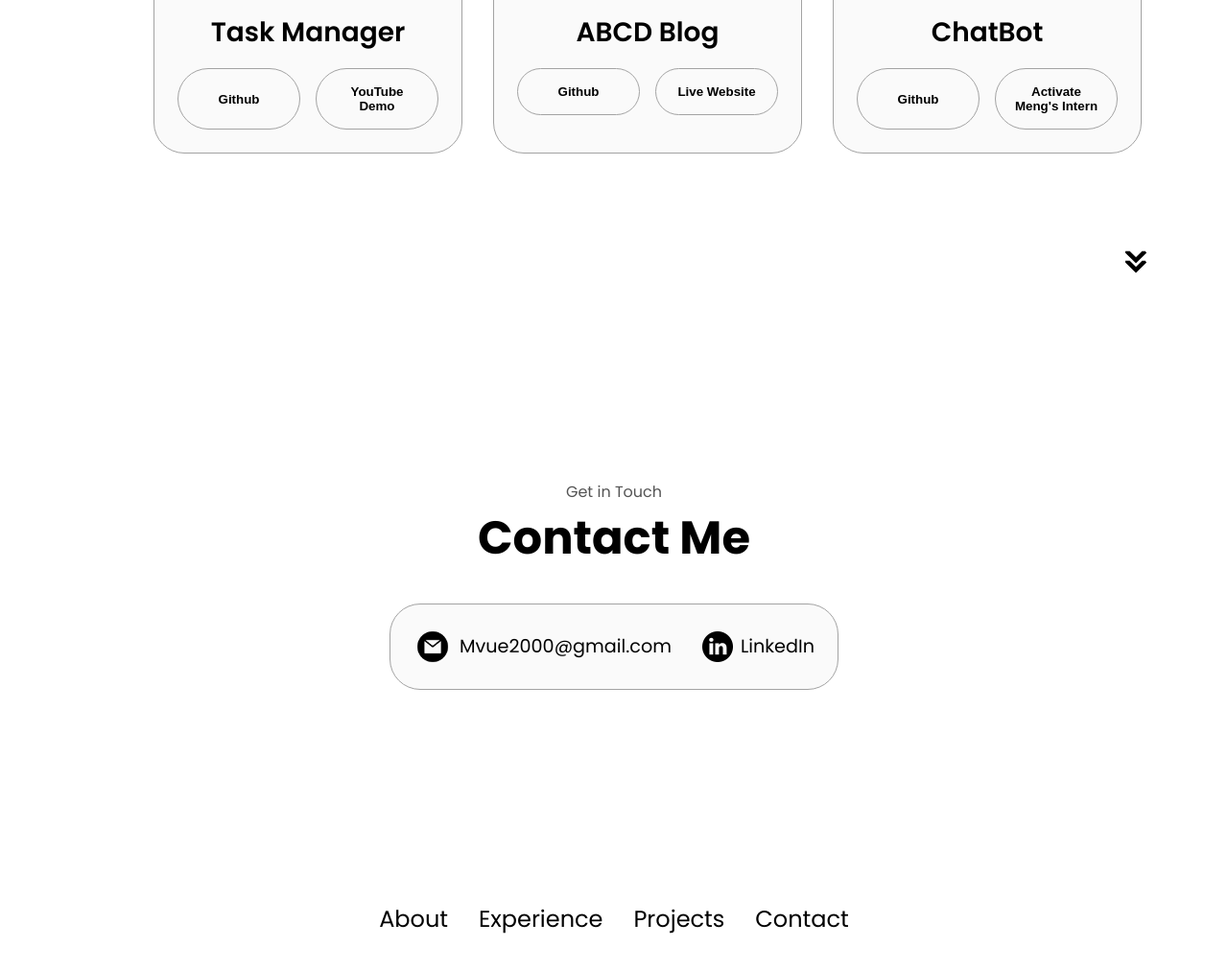
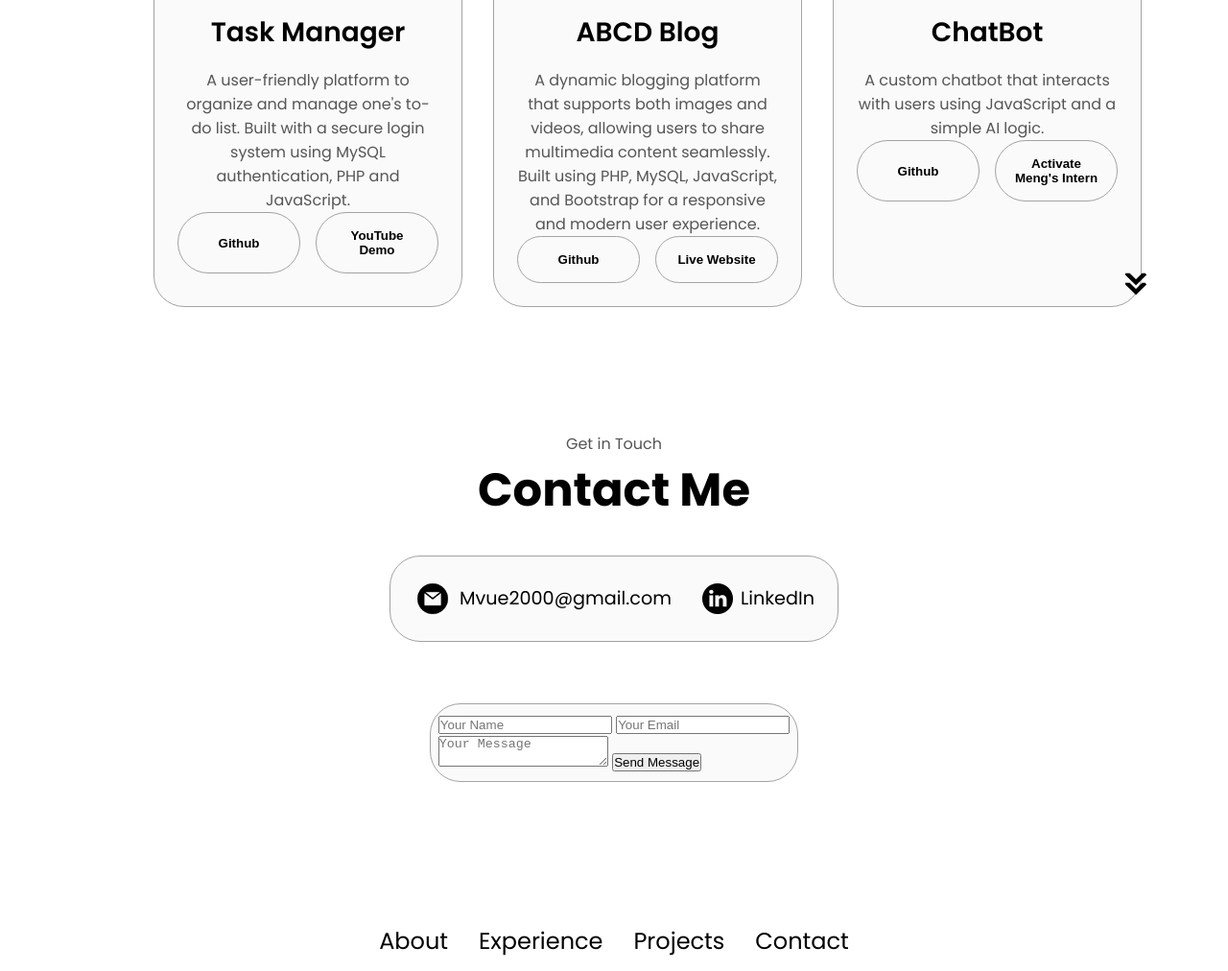
Before and after one commit to Scott8theSun/Meng-Porfolio, a plain HTML site: page index.html in a window 1280 px wide. Shown: the part 2871-3883 px from the top of the page at 96% size. Drawn offline with Linux system fonts and the light colour scheme.

Commit message:
Update index.html

```diff
--- a/index.html
+++ b/index.html
@@ -180,6 +180,8 @@
                         <img src="./assets/TaskManager.png" alt="Project 1" class="project-img">
                     </div>
                     <h2 class="experience-sub-title project-title">Task Manager</h2>
+                    <p>A user-friendly platform to organize and manage one's to-do list.
+                        Built with a secure login system using MySQL authentication, PHP and JavaScript.</p>
                     <div class="btn-container">
                         <button class="btn btn-color-2 project-btn" onclick="location.href='https://github.com/Scott8theSun/TaskManager'">Github</button>
                         <button class="btn btn-color-2 project-btn" onclick="location.href='https://www.youtube.com/watch?v=hM9dTNGsch0'">YouTube Demo</button>
@@ -190,6 +192,10 @@
                         <img src="./assets/ABCDBlog1.png" alt="Project 2" class="project-img">
                     </div>
                     <h2 class="experience-sub-title project-title">ABCD Blog</h2>
+                    <p>A dynamic blogging platform that supports both images and videos,
+                        allowing users to share multimedia content seamlessly.
+                        Built using PHP, MySQL, JavaScript, and Bootstrap for
+                        a responsive and modern user experience.</p>
                     <div class="btn-container">
                         <button class="btn btn-color-2 project-btn" onclick="location.href='https://github.com/Scott8theSun/Photo_Blog'">Github</button>
                         <button class="btn btn-color-2 project-btn" onclick="location.href='https://photo-b.jasthi.com/index.php'">Live Website</button>
@@ -200,6 +206,7 @@
                         <img src="./assets/Chatbot.png" alt="Project 3" class="project-img">
                     </div>
                     <h2 class="experience-sub-title project-title">ChatBot</h2>
+                    <p>A custom chatbot that interacts with users using JavaScript and a simple AI logic.</p>
                     <div class="btn-container">
                         <button class="btn btn-color-2 project-btn" onclick="location.href='https://github.com/Scott8theSun/Meng-Porfolio'">Github</button>
                         <button class="btn btn-color-2 project-btn" id="activate-chatbot">Activate Meng's Intern</button>
@@ -220,6 +227,18 @@
             <div class="contact-info-container">
                 <img src="./assets/linkedin.png" alt="LinkedIn icon" class="icon  contact-icon">
                 <p><a href="https://www.linkedin.com/in/i8mvue10/">LinkedIn</a></p>
+            </div>
+        </div>
+        <div class="contact-info-upper-container">
+            <div class="contact-form-container">
+                <form action="mailto:Mvue2000@gmail.com" method="post" enctype="text/plain">
+                    <div class="input-group">
+                        <input type="text" name="name" placeholder="Your Name" required>
+                        <input type="email" name="email" placeholder="Your Email" required>
+                    </div>
+                    <textarea name="message" placeholder="Your Message" required></textarea>
+                    <button type="submit" class="btn-contact">Send Message</button>
+                </form>
             </div>
         </div>
     </section>
```
